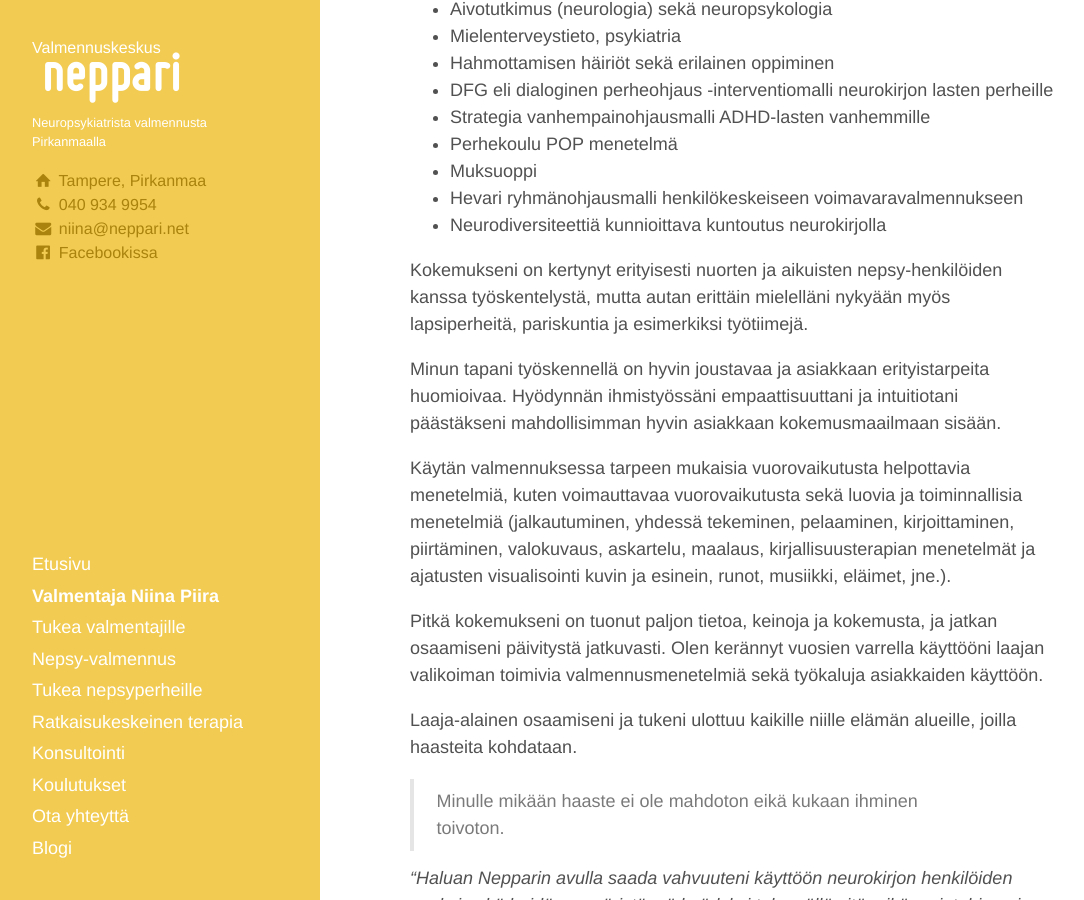
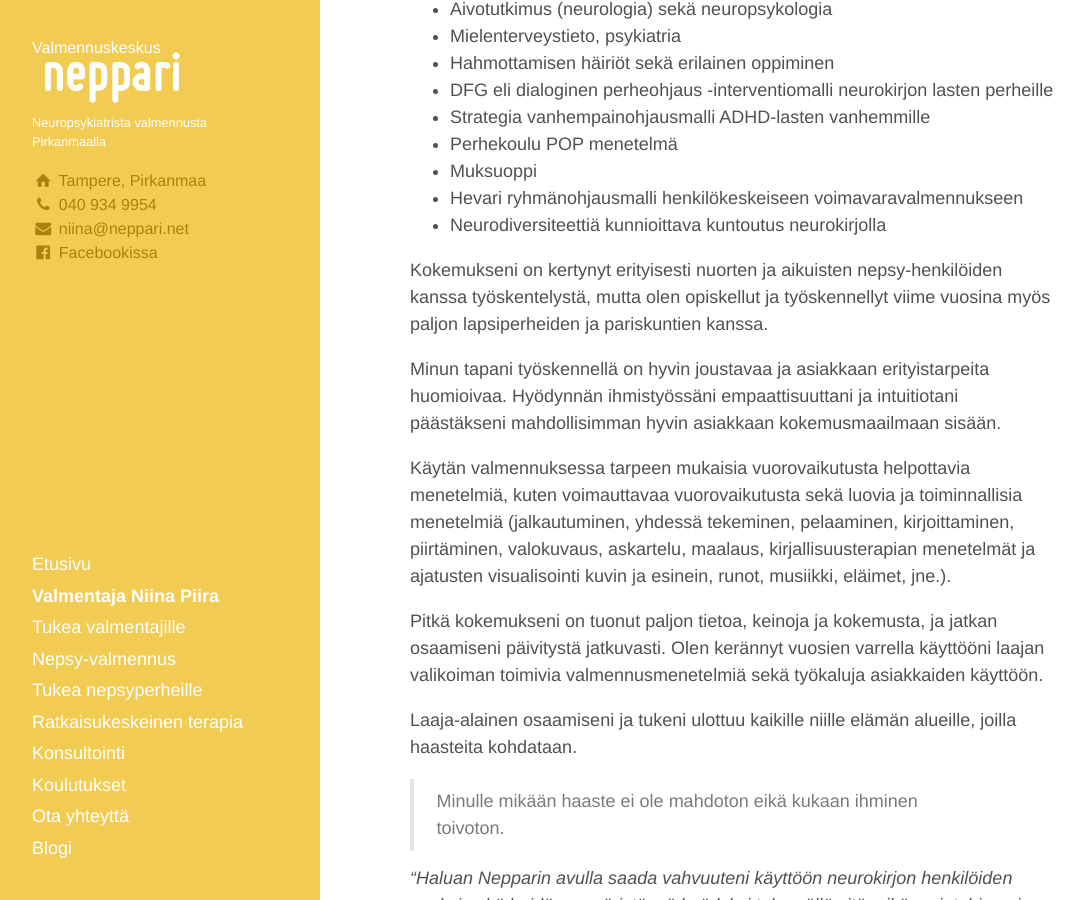
Before and after one commit to niinapiira/neppari.net, a Jekyll site: the page built from niina.md, in a window 1280 px wide and 900 px high, scrolled down 1031 px. Shown: the whole window, without its empty margins (4-1088 px from the left). Built offline with Jekyll 4.4.1, drawn with Linux system fonts in a browser that asks for light colours.

Commit message:
Update niina.md

```diff
--- a/niina.md
+++ b/niina.md
@@ -38,7 +38,7 @@ Olen opiskellut myös mm. seuraavia aiheita:
 - Hevari ryhmänohjausmalli henkilökeskeiseen voimavaravalmennukseen
 - Neurodiversiteettiä kunnioittava kuntoutus neurokirjolla
 
-Kokemukseni on kertynyt erityisesti nuorten ja aikuisten nepsy-henkilöiden kanssa työskentelystä, mutta autan erittäin mielelläni nykyään myös lapsiperheitä, pariskuntia ja esimerkiksi työtiimejä.
+Kokemukseni on kertynyt erityisesti nuorten ja aikuisten nepsy-henkilöiden kanssa työskentelystä, mutta olen opiskellut ja työskennellyt viime vuosina myös paljon lapsiperheiden ja pariskuntien kanssa.
 
 Minun tapani työskennellä on hyvin joustavaa ja asiakkaan erityistarpeita huomioivaa. Hyödynnän ihmistyössäni empaattisuuttani ja intuitiotani päästäkseni mahdollisimman hyvin asiakkaan kokemusmaailmaan sisään.
 
```
